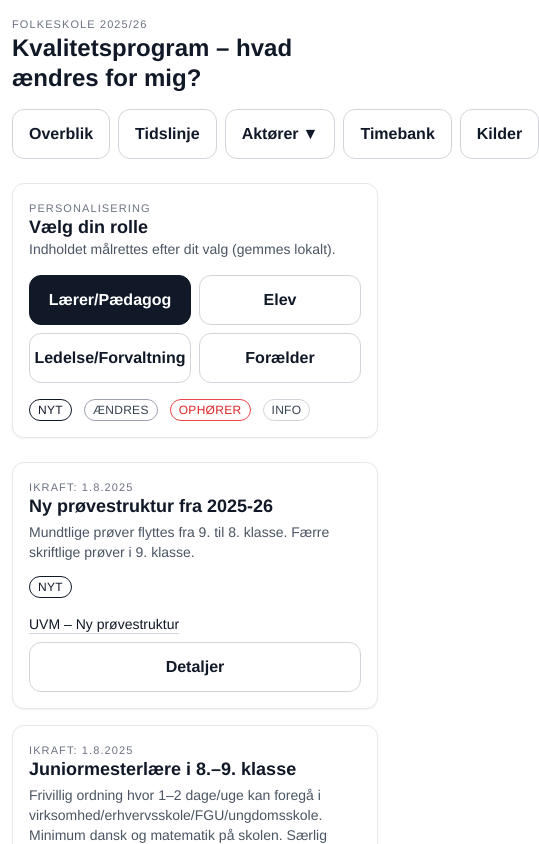
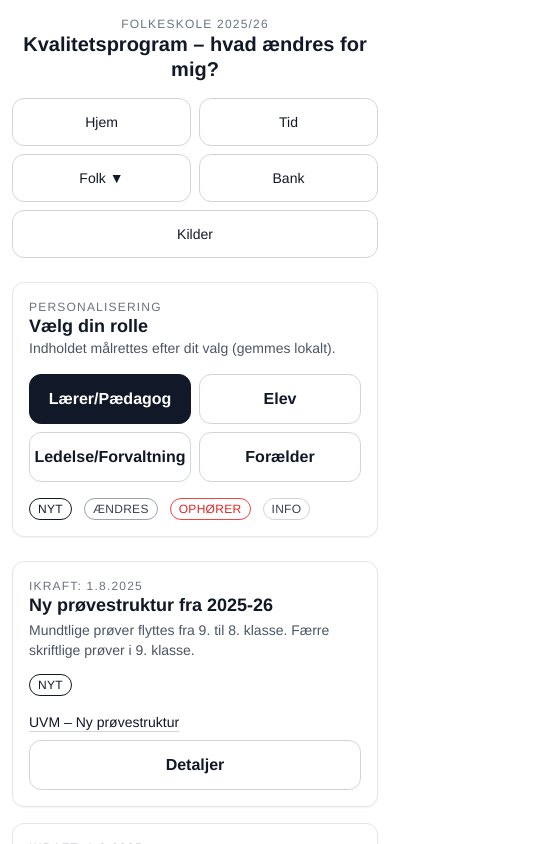
Before and after one commit to LeifNor/folkeskole-mvp, a Next.js app: page / in a window 390 px wide. Shown: the top 844 px of the page, 539 px wide, since content can reach past the window. Built offline with nearby package versions, Linux system fonts and the light colour scheme.

Commit message:
Enhance navigation and mobile usability with responsive design improvements, optimized dropdown handling, and consistent button sizing.

```diff
--- a/app/globals.css
+++ b/app/globals.css
@@ -57,4 +57,52 @@ body {
   .btn {
     @apply px-4 py-3 text-base min-h-[44px];
   }
+
+  /* Navigation grid improvements */
+  .h1 {
+    @apply text-xl leading-tight;
+  }
+
+  .kicker {
+    @apply text-xs;
+  }
+
+  /* Ensure navigation buttons have consistent sizing */
+  nav .btn {
+    @apply text-sm px-3 py-3 min-h-[48px] font-medium;
+  }
 }
+
+/* iOS Safari and mobile touch optimizations */
+.touch-manipulation {
+  touch-action: manipulation;
+}
+
+/* Prevent iOS Safari zoom on form elements */
+@media screen and (-webkit-min-device-pixel-ratio: 0) {
+  select,
+  textarea,
+  input[type="text"],
+  input[type="password"],
+  input[type="datetime"],
+  input[type="datetime-local"],
+  input[type="date"],
+  input[type="month"],
+  input[type="time"],
+  input[type="week"],
+  input[type="number"],
+  input[type="email"],
+  input[type="url"],
+  input[type="search"],
+  input[type="tel"],
+  input[type="color"] {
+    font-size: 16px;
+  }
+}
+
+/* Ensure dropdowns work on mobile */
+@supports (-webkit-overflow-scrolling: touch) {
+  .dropdown-menu {
+    -webkit-overflow-scrolling: touch;
+  }
+}
--- a/app/layout.tsx
+++ b/app/layout.tsx
@@ -17,16 +17,33 @@ return (
 <div className="mx-auto max-w-6xl px-3 sm:px-4 lg:px-6 py-4 sm:py-6">
 <header className="mb-6 sm:mb-8">
 <div className="flex flex-col gap-4 sm:flex-row sm:items-center sm:justify-between">
-<div>
+<div className="text-center sm:text-left">
 <div className="kicker">Folkeskole 2025/26</div>
 <h1 className="h1">Kvalitetsprogram – hvad ændres for mig?</h1>
 </div>
-<nav className="flex gap-2 sm:gap-3">
-<a className="btn flex-1 sm:flex-none justify-center" href="/">Overblik</a>
-<a className="btn flex-1 sm:flex-none justify-center" href="/tidslinje">Tidslinje</a>
+
+{/* Enhanced responsive navigation */}
+<nav className="w-full sm:w-auto">
+<div className="grid grid-cols-2 gap-2 sm:flex sm:gap-3">
+<a className="btn col-span-1 flex-1 sm:flex-none justify-center text-center" href="/">
+<span className="hidden sm:inline">Overblik</span>
+<span className="sm:hidden">Hjem</span>
+</a>
+<a className="btn col-span-1 flex-1 sm:flex-none justify-center text-center" href="/tidslinje">
+<span className="hidden sm:inline">Tidslinje</span>
+<span className="sm:hidden">Tid</span>
+</a>
+<div className="col-span-1">
 <DropdownMenu trigger="Aktører" />
-<a className="btn flex-1 sm:flex-none justify-center" href="/timebank">Timebank</a>
-<a className="btn flex-1 sm:flex-none justify-center" href="/kilder">Kilder</a>
+</div>
+<a className="btn col-span-1 flex-1 sm:flex-none justify-center text-center" href="/timebank">
+<span className="hidden sm:inline">Timebank</span>
+<span className="sm:hidden">Bank</span>
+</a>
+<a className="btn col-span-2 sm:col-span-1 flex-1 sm:flex-none justify-center text-center" href="/kilder">
+Kilder
+</a>
+</div>
 </nav>
 </div>
 </header>
--- a/components/Accordion.tsx
+++ b/components/Accordion.tsx
@@ -11,22 +11,33 @@ export default function Accordion({ items }: { items: AccordionItem[] }) {
 
   return (
     <div className="divide-y divide-gray-200 border border-gray-200 rounded-lg">
-      {items.map((item, index) => (
-        <div key={index}>
+      {items.map((item, index) => {
+        const isOpen = openIndex === index
+        return (
+          <div key={index} className={`transition-colors ${isOpen ? 'bg-blue-50' : ''}`}>
             <button
               onClick={() => setOpenIndex(openIndex === index ? null : index)}
-            className="w-full flex justify-between items-center p-4 text-left hover:bg-gray-50 transition-colors"
+              className={`w-full flex justify-between items-center p-4 text-left hover:bg-gray-50 transition-colors ${
+                isOpen ? 'bg-blue-50 hover:bg-blue-100' : ''
+              }`}
             >
-            <span className="font-medium">{item.title}</span>
-            <span className="text-xl text-gray-500">{openIndex === index ? '−' : '+'}</span>
+              <span className={`font-medium ${isOpen ? 'text-blue-900' : ''}`}>{item.title}</span>
+              <span className={`text-xl transition-colors ${
+                isOpen ? 'text-blue-600 rotate-0' : 'text-gray-500'
+              }`}>
+                {isOpen ? '−' : '+'}
+              </span>
             </button>
-          {openIndex === index && (
-            <div className="p-4 pt-0 text-gray-700 whitespace-pre-line">
+            {isOpen && (
+              <div className="p-4 pt-0 bg-blue-50 border-t border-blue-100">
+                <div className="bg-white p-4 rounded-lg border border-blue-200 text-gray-700 whitespace-pre-line shadow-sm">
                   {item.content}
+                </div>
               </div>
             )}
           </div>
-      ))}
+        )
+      })}
     </div>
   )
 }
--- a/components/DropdownMenu.tsx
+++ b/components/DropdownMenu.tsx
@@ -12,49 +12,89 @@ export default function DropdownMenu({ trigger, className = '' }: DropdownMenuPr
   const [isOpen, setIsOpen] = useState(false)
   const dropdownRef = useRef<HTMLDivElement>(null)
 
-  // Luk dropdown når der klikkes udenfor
+  // Enhanced click/touch outside handling for mobile
   useEffect(() => {
-    function handleClickOutside(event: MouseEvent) {
+    function handleClickOutside(event: MouseEvent | TouchEvent) {
       if (dropdownRef.current && !dropdownRef.current.contains(event.target as Node)) {
         setIsOpen(false)
       }
     }
 
+    // Listen for both mouse and touch events
     document.addEventListener('mousedown', handleClickOutside)
-    return () => document.removeEventListener('mousedown', handleClickOutside)
+    document.addEventListener('touchstart', handleClickOutside)
+
+    return () => {
+      document.removeEventListener('mousedown', handleClickOutside)
+      document.removeEventListener('touchstart', handleClickOutside)
+    }
   }, [])
+
+  // Close dropdown on escape key
+  useEffect(() => {
+    function handleEscape(event: KeyboardEvent) {
+      if (event.key === 'Escape') {
+        setIsOpen(false)
+      }
+    }
+
+    if (isOpen) {
+      document.addEventListener('keydown', handleEscape)
+      return () => document.removeEventListener('keydown', handleEscape)
+    }
+  }, [isOpen])
 
   const roles: Role[] = ['laerer', 'elev', 'ledelse', 'foraeldre']
 
+  const handleToggle = (e: React.MouseEvent | React.TouchEvent) => {
+    e.preventDefault()
+    e.stopPropagation()
+    setIsOpen(!isOpen)
+  }
+
   return (
-    <div className={`relative ${className}`} ref={dropdownRef}>
+    <div className={`relative w-full ${className}`} ref={dropdownRef}>
       <button
-        onClick={() => setIsOpen(!isOpen)}
-        className="btn flex items-center gap-1 flex-1 sm:flex-none justify-center"
+        onClick={handleToggle}
+        onTouchEnd={handleToggle}
+        className="btn w-full flex items-center gap-1 justify-center min-h-[44px] sm:min-h-[48px] touch-manipulation"
         aria-expanded={isOpen}
         aria-haspopup="true"
+        type="button"
       >
-        {trigger}
+        <span className="hidden sm:inline">Aktører</span>
+        <span className="sm:hidden">Folk</span>
         <span className={`transform transition-transform ${isOpen ? 'rotate-180' : ''}`}>
           ▼
         </span>
       </button>
 
       {isOpen && (
+        <>
+          {/* Backdrop for mobile - helps with z-index and touch handling */}
+          <div
+            className="fixed inset-0 z-40 sm:hidden"
+            onClick={() => setIsOpen(false)}
+            onTouchEnd={() => setIsOpen(false)}
+          />
+
           <div className="absolute top-full left-0 mt-1 w-48 sm:w-48 bg-white border border-gray-200 rounded-lg shadow-lg z-50
-                      max-sm:fixed max-sm:left-3 max-sm:right-3 max-sm:w-auto">
+                        max-sm:fixed max-sm:left-3 max-sm:right-3 max-sm:w-auto max-sm:z-[60]">
             {roles.map((role) => (
               <Link
                 key={role}
                 href={`/aktor/${role}`}
-              className="block px-4 py-3 text-sm hover:bg-gray-50 first:rounded-t-lg last:rounded-b-lg
-                       max-sm:text-center max-sm:py-3"
+                className="block px-4 py-4 text-sm hover:bg-gray-50 active:bg-gray-100 first:rounded-t-lg last:rounded-b-lg
+                         max-sm:text-center max-sm:py-4 max-sm:min-h-[44px] max-sm:flex max-sm:items-center max-sm:justify-center
+                         touch-manipulation transition-colors"
                 onClick={() => setIsOpen(false)}
+                onTouchEnd={() => setIsOpen(false)}
               >
                 {ROLE_LABELS[role]}
               </Link>
             ))}
           </div>
+        </>
       )}
     </div>
   )
```
Also changed, not shown: komplet_kodebase_final.txt. Lines whose indentation alone changed are shown as unchanged.
